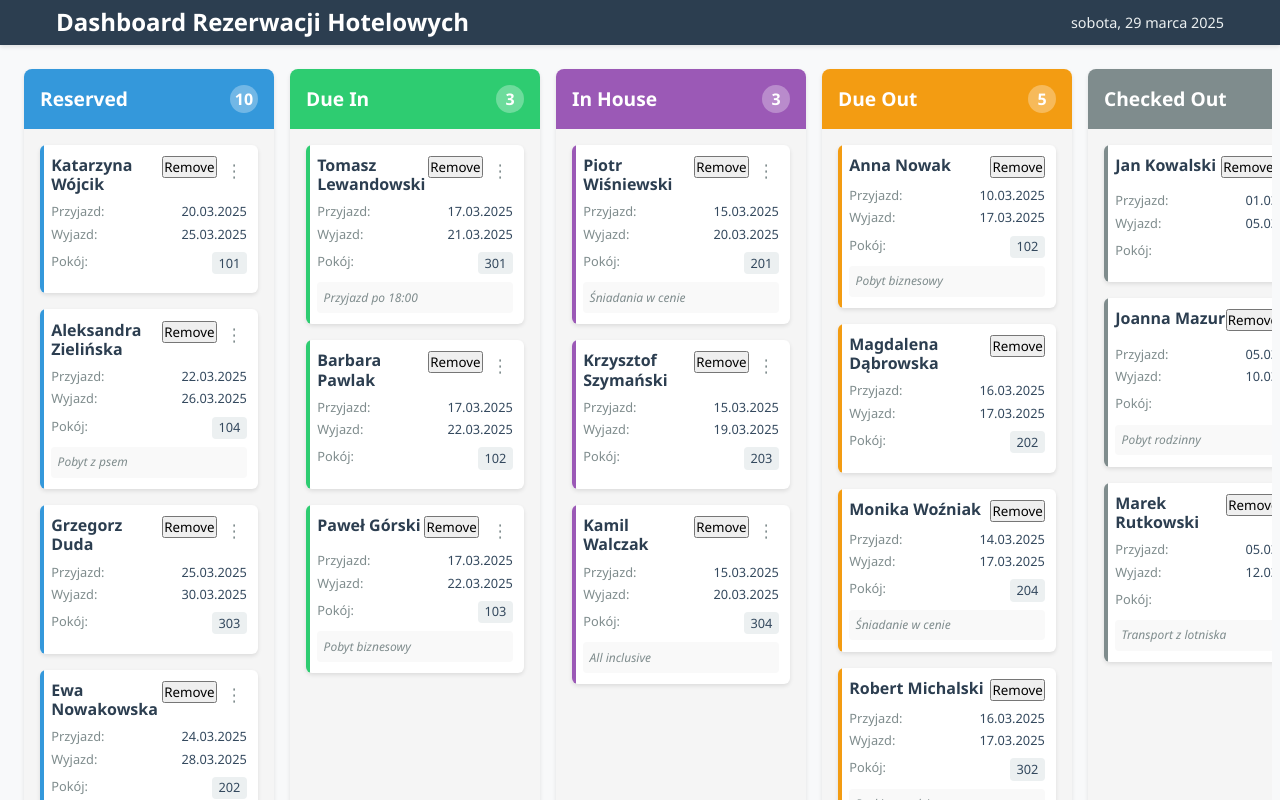
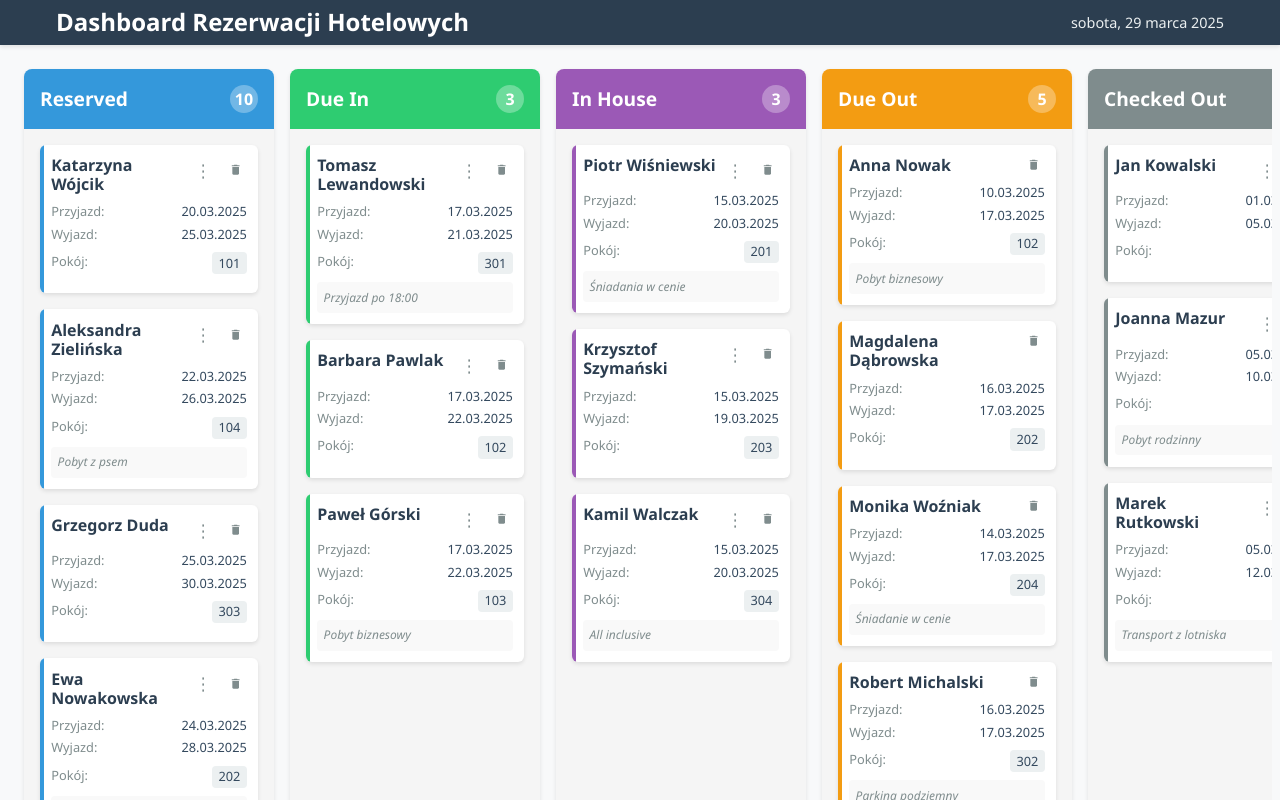
Before and after one commit to tsmolarczyk/reservation-dashboard, a React (Vite) app: page / in a window 1280 px wide. Shown: the top 800 px of the page. Built offline with nearby package versions, Linux system fonts and the light colour scheme.

Commit message:
style remove button

```diff
--- a/package.json
+++ b/package.json
@@ -13,6 +13,7 @@
   "dependencies": {
     "react": "^19.0.0",
     "react-dom": "^19.0.0",
+    "react-icons": "^5.5.0",
     "react-router-dom": "^7.4.1"
   },
   "devDependencies": {
--- a/src/components/ReservationsDashboard/ReservationCard/ReservationCard.css
+++ b/src/components/ReservationsDashboard/ReservationCard/ReservationCard.css
@@ -139,3 +139,27 @@
 .dropdown-item:hover {
   background-color: #f5f5f5;
 }
+
+.card-actions {
+  display: flex;
+  align-items: center;
+  gap: 0.5rem;
+  margin-left: auto;
+}
+
+.btn-remove {
+  background: none;
+  border: none;
+  cursor: pointer;
+  color: #7f8c8d;
+  padding: 0.1rem 0.3rem;
+  border-radius: 4px;
+  transition: color 0.2s;
+  display: flex;
+  align-items: center;
+  justify-content: center;
+}
+
+.btn-remove:hover {
+  color: #2c3e50;
+}
--- a/src/components/ReservationsDashboard/ReservationCard/ReservationCard.tsx
+++ b/src/components/ReservationsDashboard/ReservationCard/ReservationCard.tsx
@@ -1,4 +1,5 @@
 import { useEffect, useRef, useState } from 'react';
+import { MdDelete } from 'react-icons/md';
 import { useReservations } from '../../../context/reservationContext';
 import { Reservation, ReservationStatus } from '../../../types/reservation';
 import { formatDate } from '../../../utils/dateFormatters';
@@ -55,13 +56,7 @@ const ReservationCard = ({ reservation, statusColor }: ReservationCardProps) =>
       <div className='card-content'>
         <div className='card-header'>
           <h3 className='guest-name'>{reservation.guestName}</h3>
-          <button
-            onClick={() => {
-              handleRemoveReservation(reservation.id);
-            }}
-          >
-            Remove
-          </button>
+          <div className='card-actions'>
             {hasAvailableStatusTransitions && (
               <div className='action-button' ref={menuRef}>
                 <button className='btn-action' onClick={toggleDropdown}>
@@ -84,6 +79,15 @@ const ReservationCard = ({ reservation, statusColor }: ReservationCardProps) =>
                 )}
               </div>
             )}
+            <button
+              className='btn-remove'
+              onClick={() => {
+                handleRemoveReservation(reservation.id);
+              }}
+            >
+              <MdDelete />
+            </button>
+          </div>
         </div>
 
         <div className='stay-dates'>
```
Also changed, not shown: 1 other file (tests, documents, lock files or other folders). Lines whose indentation alone changed are shown as unchanged.
